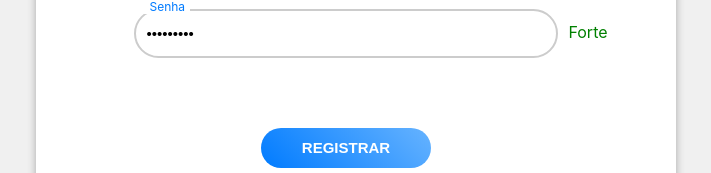
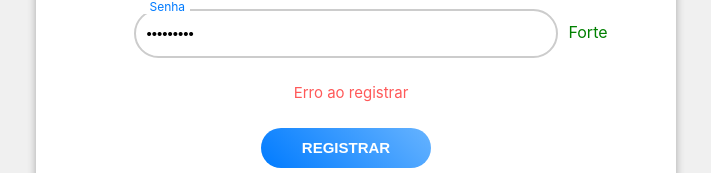
Before and after one commit to rcknathan/form-app, a React (Create React App) app in the folder form-app-frontend/: page /register in a window 1280 px wide. Both pictures are taken after typing "Sample", "name@example.com", "Sample123" into the empty fields and a click on the button "REGISTRAR". Shown: the part 414-587 px from the top of the page, without its empty margins (284-995 px from the left). Built offline with nearby package versions, Linux system fonts and the light colour scheme; no server answers.

Commit message:
Tratamentos

```diff
--- a/form-app-frontend/src/components/Register.js
+++ b/form-app-frontend/src/components/Register.js
@@ -12,6 +12,8 @@ function Register() {
     const [password, setPassword] = useState('');
     const [passwordStrength, setPasswordStrength] = useState(0);
     const [passwordError, setPasswordError] = useState('');
+    const [successMessage, setSuccessMessage] = useState('');
+    const [errorMessage, setErrorMessage] = useState('');
     const navigate = useNavigate();
 
     const isPasswordStrongEnough = () => passwordStrength >= 4;
@@ -19,18 +21,26 @@ function Register() {
     const handleSubmit = async (e) => {
         e.preventDefault();
 
+        // Check if password is strong enough
         if (!isPasswordStrongEnough()) {
             setPasswordError('A senha deve ser no mínimo forte');
-            return;
+            setSuccessMessage(''); // Clear success message if password is weak
+            setErrorMessage(''); // Clear error message if password is weak
+            return; // Exit the function if password is not strong enough
         }
+
+        // Clear error messages if password is strong
+        setPasswordError('');
+        setSuccessMessage('');
+        setErrorMessage('');
 
         try {
             await axios.post('http://localhost:4000/register', { username, email, password });
-            alert('Registro bem-sucedido!');
-            navigate('/login');
+            setSuccessMessage('Registro realizado com sucesso');
+            setTimeout(() => navigate('/login'), 2000); // Redirect after 2 seconds
         } catch (error) {
             console.error('Erro ao registrar:', error);
-            alert('Erro ao registrar.');
+            setErrorMessage('Erro ao registrar');
         }
     };
 
@@ -44,7 +54,7 @@ function Register() {
                 <div className="text-section">
                     <h2>REGISTRO</h2>
                     <form onSubmit={handleSubmit}>
-                            <div class="inputs-register">
+                        <div className="inputs-register">
                             <div className="input-container">
                                 <input
                                     type="text"
@@ -70,17 +80,23 @@ function Register() {
                                 setPassword={setPassword}
                                 setPasswordStrength={setPasswordStrength}
                             />
-                                <div class="error-container">
+                            <div className="error-container">
                                 {passwordError && (
-                                        <p className="password-error">{passwordError}</p>
+                                    <p className="error">{passwordError}</p>
+                                )}
+                                {errorMessage && (
+                                    <p className="error">{errorMessage}</p>
+                                )}
+                                {successMessage && (
+                                    <p className="success">{successMessage}</p>
                                 )}
                             </div>
                         </div>
                         <div className="button-section">
                             <button type="submit">REGISTRAR</button>
                         </div>
-                        <div class="back-container">
-                            <a onClick={goToLogin} class="back-login">Voltar ao Login</a>
+                        <div className="back-container">
+                            <a onClick={goToLogin} className="back-login">Voltar ao Login</a>
                         </div>
                     </form>
                 </div>
--- a/form-app-frontend/src/styles/Register.css
+++ b/form-app-frontend/src/styles/Register.css
@@ -53,8 +53,14 @@
     margin-bottom: 10px;
 }
 
-.password-error {
+.error {
     color: #ff5959;
     animation: slideUpFadeIn 0.8s ease-out;
     font-size: 15px;
 }
+
+.success {
+    color: #22a414;
+    animation: slideUpFadeIn 0.8s ease-out;
+    font-size: 15px;
+}
```
Also changed, not shown: 1 other file (tests, documents, lock files or other folders). Lines whose indentation alone changed are shown as unchanged.
